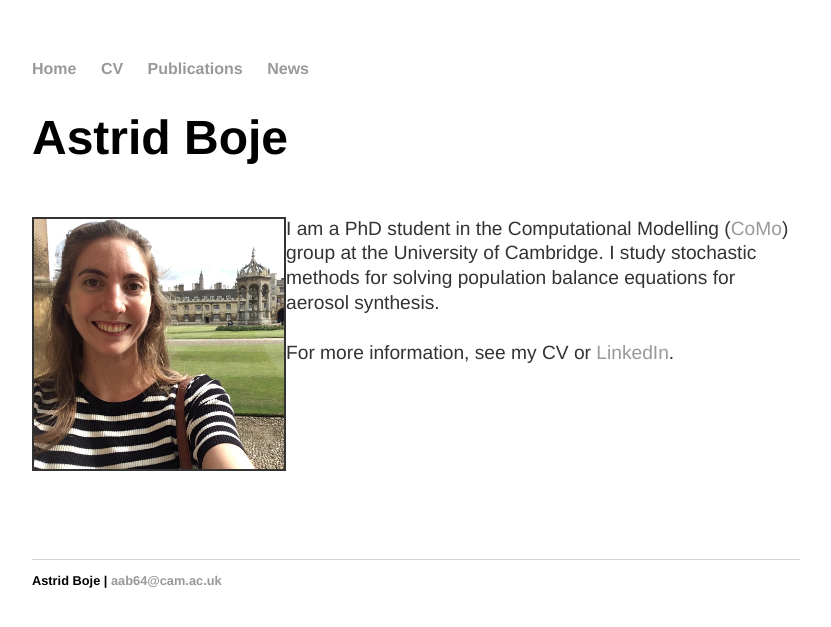
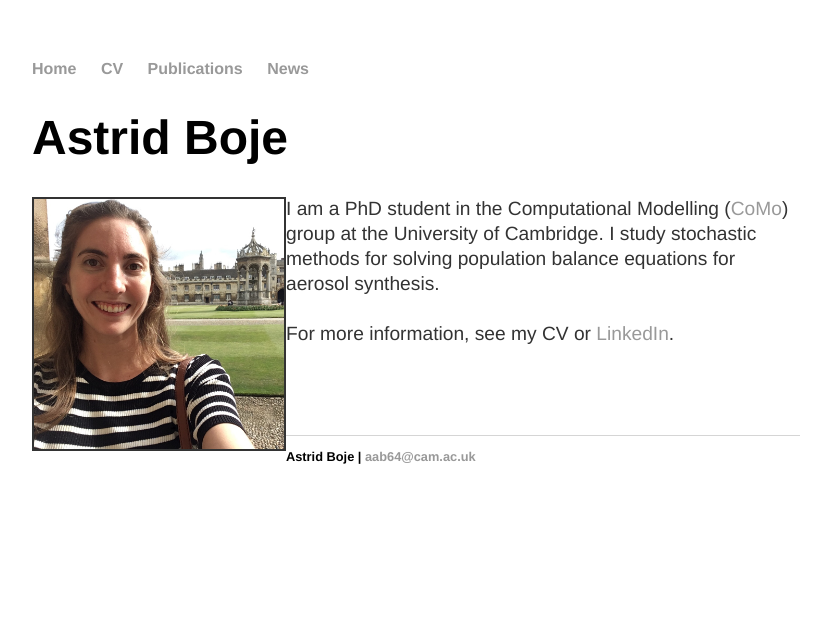
Before and after one commit to aab64/aab64.github.io, a Jekyll site: the page built from index.html, in a window 1280 px wide. Shown: the top 627 px of the page, without its empty margins (224-1055 px from the left). Built offline with Jekyll 4.4.1, drawn with Linux system fonts in a browser that asks for light colours.

Commit message:
Update index.html

```diff
--- a/index.html
+++ b/index.html
@@ -7,8 +7,8 @@ title: Astrid Boje | PhD Student | CoMo Group | University of Cambridge
 	<h1>Astrid Boje</h1>
 </div>
 
-<div class="blurb" style="display: inline-block">
-	<p width="450px">
+<div class="blurb">
+	<p>
 		<img src="/images/Me_in_Cam.jpg" height="auto" width="250px" border="2px solid grey" style="float: left;">
 	</p>
 	<p>
```
